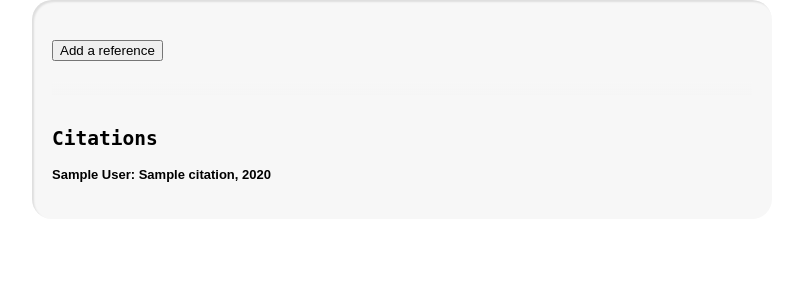
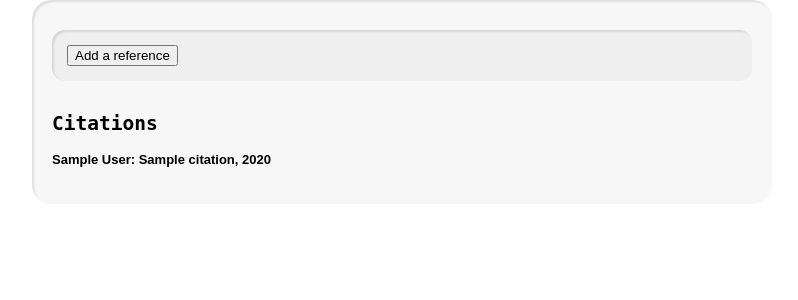
Before and after one commit to kimtakala/super_hylkeet, a Flask app: template src/templates/index.html in a window 1280 px wide. Shown: the part 174-474 px from the top of the page, without its empty margins (238-1036 px from the left). Run offline with Flask 3, Linux system fonts and the light colour scheme; the template is opened without the code that fills it: most values are stand-ins (such as "Sample title", 1, 10 or a date in 2020).

Commit message:
sticky styling

```diff
--- a/src/static/style.css
+++ b/src/static/style.css
@@ -106,24 +106,24 @@ h2 {
 div.sticky {
     position: sticky;
     top: 0px;
+    padding-top: 10px;
+    background-color: #f7f7f7;
+    border-bottom-left-radius: 13px;
+    border-bottom-right-radius: 13px;
 }
 
 div.button_and_form {
-    padding-top: 20px;
-    padding-bottom: 20px;
-    background-color: #f7f7f7;
-}
-
-div.gradient {
-    background-image: linear-gradient(0deg, rgba(247, 247, 247, 0), rgba(247, 247, 247, 1));
-    height: 15px;
+    background-color: #efefef;
+    padding: 15px;
+    border-radius: 13px;
+    box-shadow: inset 2px 2px 2px rgba(0, 0, 0, 0.1);
 }
 
 div.input_form {
     margin-top: 15px;
     width: auto;
     padding: 15px;
-    background-color: #f2f2f2;
+    background-color: #e9e9e9;
     border-radius: 10px;
     box-shadow: inset 2px 2px 2px rgba(0, 0, 0, 0.1);
 }
--- a/src/templates/form.html
+++ b/src/templates/form.html
@@ -45,7 +45,6 @@
             </form>
         </div>
     </div>
-    <div class="gradient"></div>
 </div>
 
 <!-- SCRIPT -->
```
